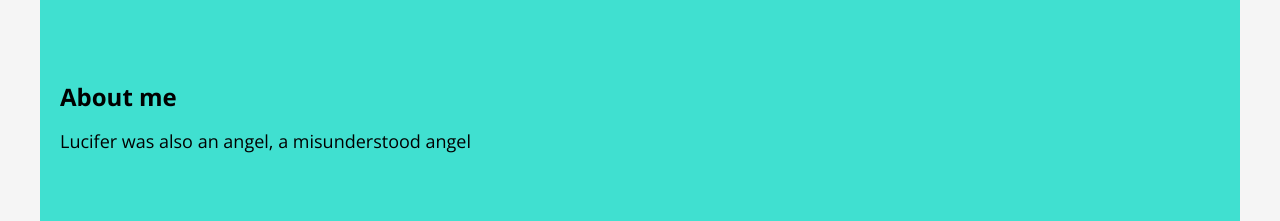
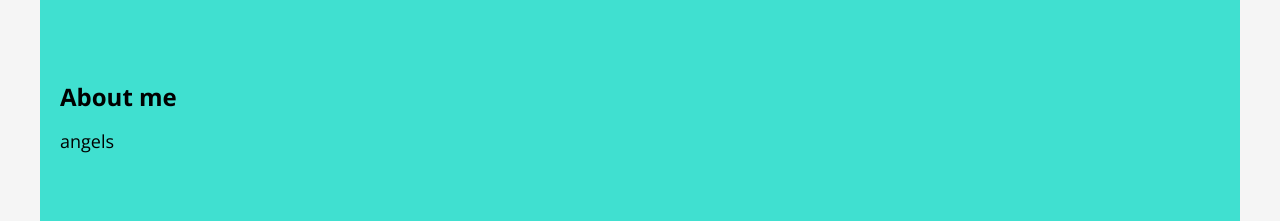
Before and after one commit to kathanna/kathanna.github.io, a plain HTML site: page index.html in a window 1280 px wide. Shown: the part 820-1041 px from the top of the page. Drawn offline with nearby package versions, Linux system fonts and the light colour scheme.

Commit message:
updated text

```diff
--- a/index.html
+++ b/index.html
@@ -29,7 +29,7 @@
             <div class="about page-section" id="about">
                 <h2>About me </h2>
                 <!-- CHANGE THIS TEXT -->
-                <p>Lucifer was also an angel, a misunderstood angel
+                <p>angels
                 </p>
             </div>
 
```
